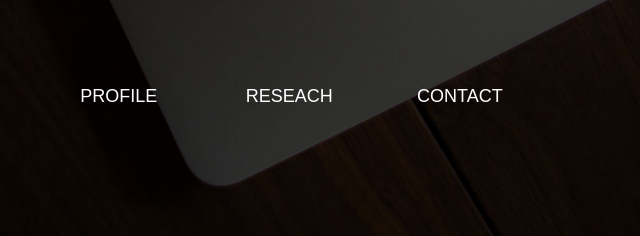
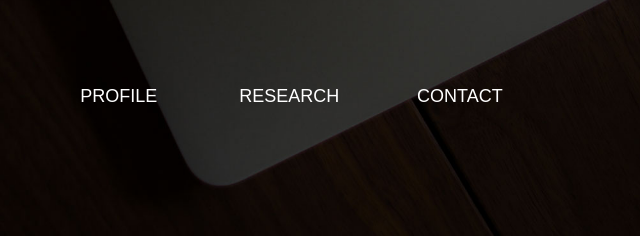
Before and after one commit to SekiyaNosaka/SekiyaNosaka.github.io, a plain HTML site: page index.html in a window 1280 px wide. Shown: the part 517-753 px from the top of the page, 436-1076 px from the left. Drawn offline with nearby package versions, Linux system fonts and the light colour scheme; a script that the page names is missing.

Commit message:
fixfix release

```diff
--- a/index.html
+++ b/index.html
@@ -23,7 +23,7 @@
 <ul>
 <li><a href="#new">What's New</a></li>
 <li><a href="#profile">PROFILE</a></li>
-<li><a href="#research">RESEACH</a></li>
+<li><a href="#research">RESEARCH</a></li>
 <li><a href="#contact">CONTACT</a></li>
 </ul>
 </nav>
```
